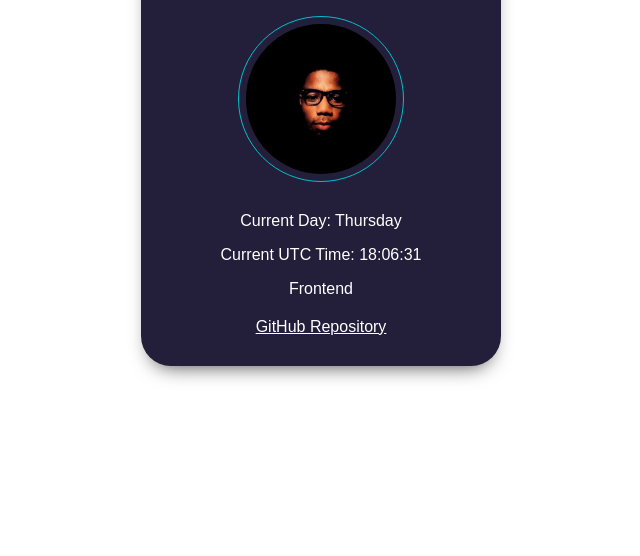
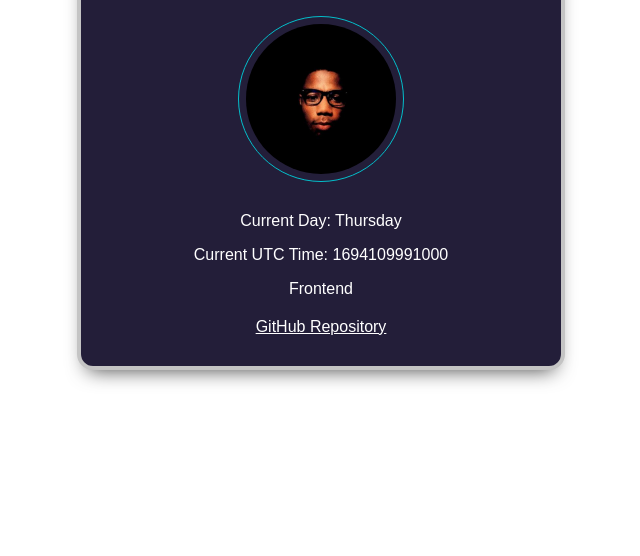
Before and after one commit to helloojohn/HNG-stage-1, a plain HTML site: page index.html in a window 1280 px wide. Shown: the part 294-850 px from the top of the page, without its empty margins (319-959 px from the left). Drawn offline with Linux system fonts and the light colour scheme.

Commit message:
Update JS file

```diff
--- a/main.js
+++ b/main.js
@@ -18,11 +18,15 @@ document.addEventListener("DOMContentLoaded", function () {
 	const today = new Date();
 	const dayOfWeek = daysOfWeek[today.getUTCDay()];
 
-	// Get current UTC time
-	const hours = today.getUTCHours().toString().padStart(2, "0");
-	const minutes = today.getUTCMinutes().toString().padStart(2, "0");
-	const seconds = today.getUTCSeconds().toString().padStart(2, "0");
-	const currentTime = `${hours}:${minutes}:${seconds}`;
+	/* Get current UTC time */
+	// const hours = today.getUTCHours().toString().padStart(2, "0");
+	// const minutes = today.getUTCMinutes().toString().padStart(2, "0");
+	// const seconds = today.getUTCSeconds().toString().padStart(2, "0");
+	// const currentTime = `${hours}:${minutes}:${seconds}`;
+
+	// Get current UTC time in milliseconds
+
+	const currentTime = Date.now();
 
 	// Update the elements
 	dayElement.textContent = `Current Day: ${dayOfWeek}`;
--- a/style.css
+++ b/style.css
@@ -11,11 +11,12 @@ body {
 .container {
     text-align: center;
     background-color: #231E39;
-    border-radius: 30px;
+    border-radius: 16px;
+    border: 4px solid #c4c4c4;
     box-shadow: 0px 10px 20px -10px rgba(0, 0, 0, 0.75);
     color: #fff;
     padding: 30px ;
-    width: 300px;
+    width: 420px;
     min-width: 20%;
 
 
```
